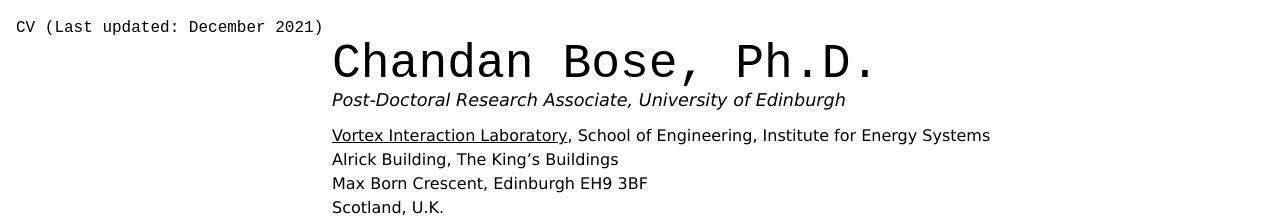
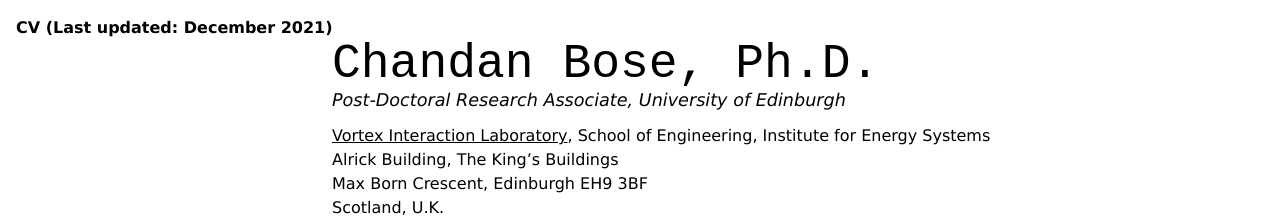
Before and after one commit to chandanbose/Curriculum-Vitae, a Jekyll site: the page built from index.md, in a window 1280 px wide. Shown: the top 217 px of the page. Built offline with Jekyll 4.4.1, drawn with Linux system fonts in a browser that asks for light colours; nearby versions of some CDN libraries; a style sheet for code colours, icons or effects is not loaded.

Commit message:
Setting Up

```diff
--- a/index.md
+++ b/index.md
@@ -3,7 +3,7 @@ layout: cv
 title: Chandan Bose's CV
 ---
 
-> #### CV (Last updated: December 2021)
+##### **CV (Last updated: December 2021)**
 
 # Chandan Bose, Ph.D.
 *Post-Doctoral Research Associate, University of Edinburgh*
```
